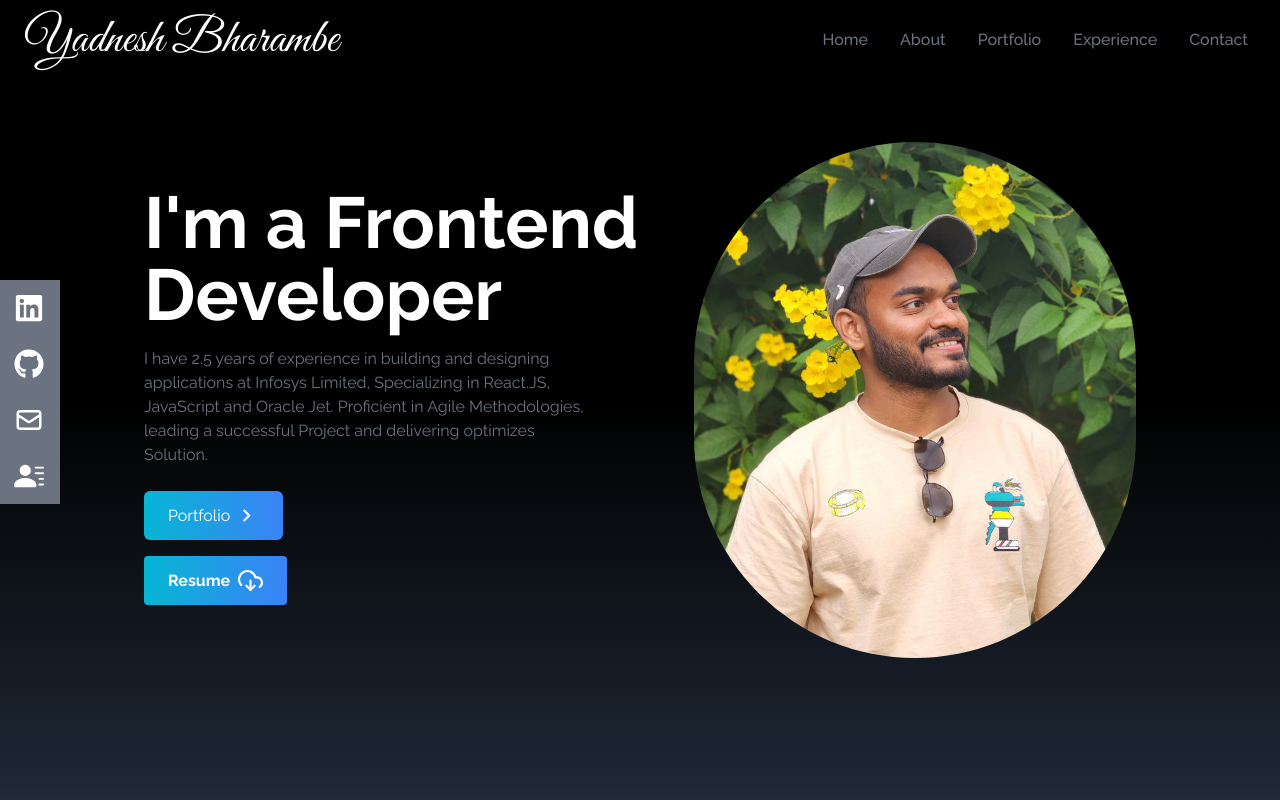
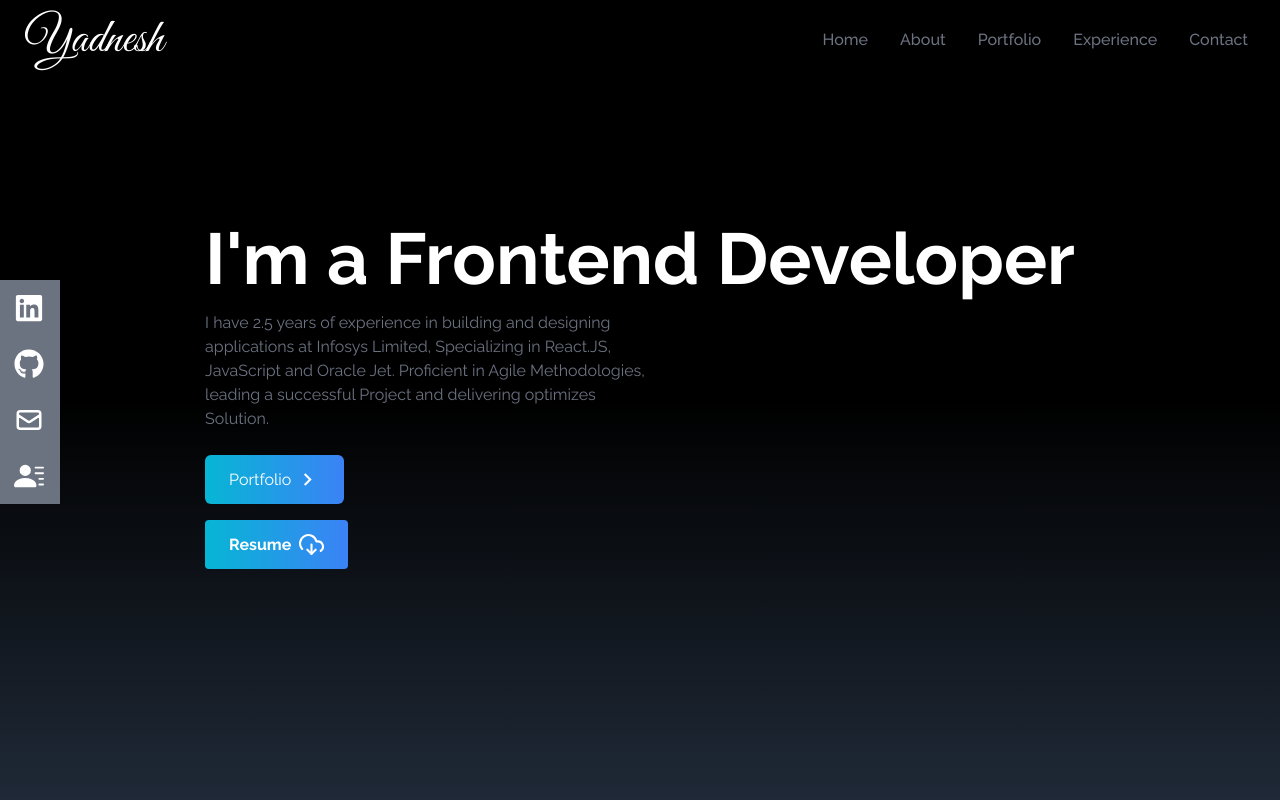
Before and after one commit to Yadnesh12/My_Portfolio1, a React (Create React App) app: page / in a window 1280 px wide. Shown: the top 800 px of the page. Built offline with nearby package versions, Linux system fonts and the light colour scheme.

Commit message:
changes removed pic

```diff
--- a/src/components/Home.jsx
+++ b/src/components/Home.jsx
@@ -42,7 +42,7 @@
           </div>
         </div>
         <div>
-            <img src={HeroImage} alt="my Profile" className="rounded-full mx-auto w-2/3 md:w-full" size={-10}/>
+            {/* <img src={HeroImage} alt="my Profile" className="rounded-full mx-auto w-1/3 md:w-full" size={-10}/> */}
         </div>
       </div>
     </div>
--- a/src/components/Navbar.jsx
+++ b/src/components/Navbar.jsx
@@ -31,7 +31,7 @@
   return (
     <div className="flex justify-between items-center w-full h-20 px-4 text-white bg-black fixed">
       <div>
-        <h1 className="text-5xl font-signature ml-2">Yadnesh Bharambe</h1>
+        <h1 className="text-5xl font-signature ml-2">Yadnesh</h1>
       </div>
 
       <ul className="hidden md:flex">
```
